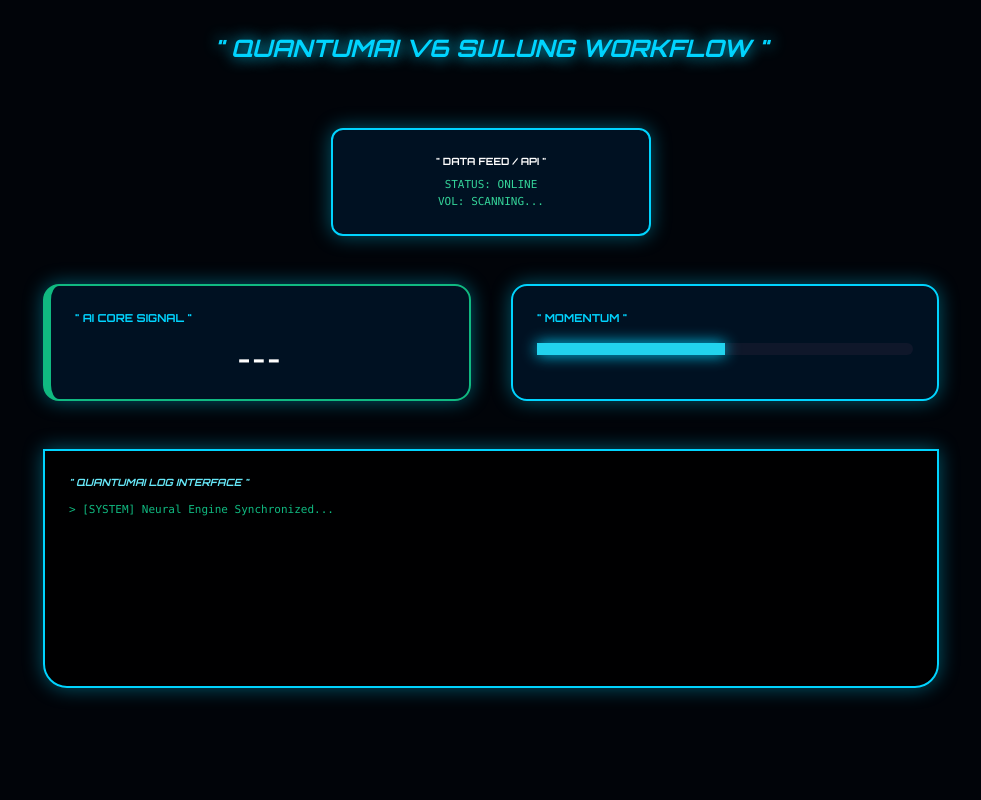
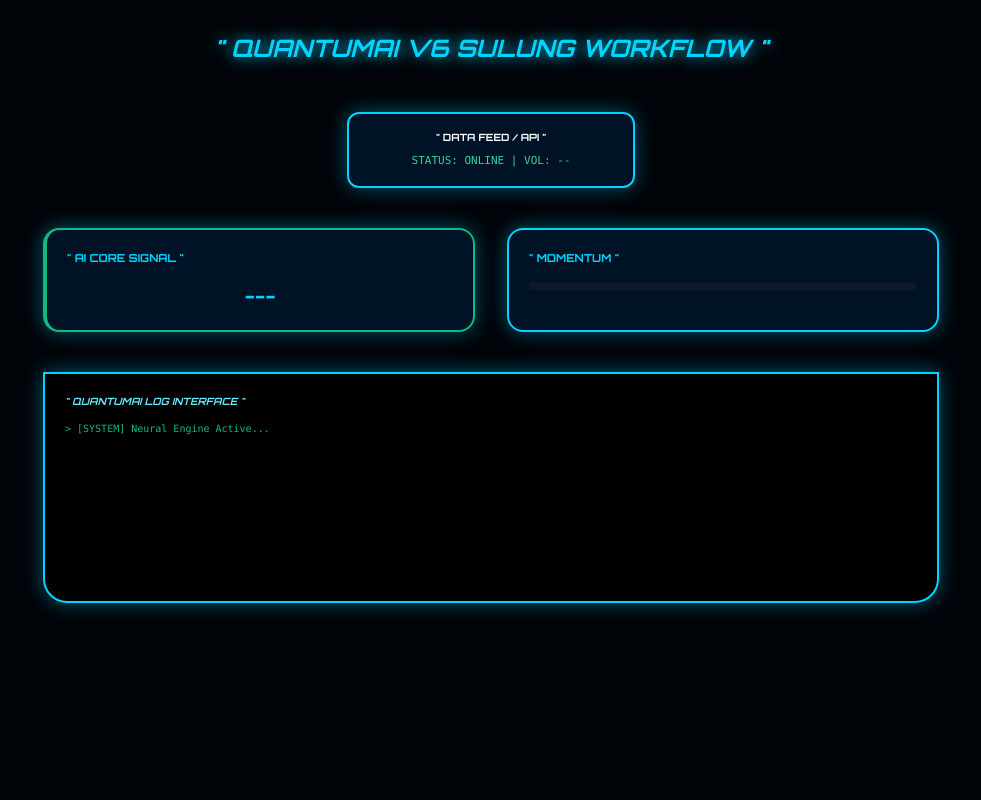
Before and after one commit to dadanrukanda89-lab/QuantumAI, a Flask app: page / in a window 1280 px wide. Shown: the whole page, without its empty margins (149-1130 px from the left). Run offline with Flask 3, Linux system fonts and the light colour scheme; some libraries are stand-ins or nearby versions.

Commit message:
Update index.html

```diff
--- a/templates/index.html
+++ b/templates/index.html
@@ -8,62 +8,48 @@
     <style>
         @import url('https://fonts.googleapis.com/css2?family=Orbitron:wght@700&display=swap');
         body { background: #010409; color: #00d4ff; font-family: 'Orbitron', sans-serif; min-height: 100vh; }
-
-        .neon-border {
-            border: 2px solid #00d4ff;
-            box-shadow: 0 0 20px rgba(0, 212, 255, 0.4);
-            background: rgba(0, 20, 40, 0.8);
-            transition: all 0.4s ease;
+        .neon-card {
+            background: rgba(0, 20, 40, 0.9); border: 2px solid #00d4ff;
+            box-shadow: 0 0 20px rgba(0, 212, 255, 0.4); transition: all 0.4s ease;
         }
-
         /* ZOOM RAKSASA 1.6x */
-        .neon-border:hover, .neon-border:active {
-            transform: scale(1.6);
-            z-index: 999;
-            box-shadow: 0 0 60px #00d4ff;
-            background: #001a33;
-            border-color: #fff;
+        .neon-card:hover, .neon-card:active {
+            transform: scale(1.6); z-index: 999; box-shadow: 0 0 60px #00d4ff;
+            background: #001a33; border-color: #fff;
         }
-
         .glow-text { text-shadow: 0 0 15px #00d4ff; }
     </style>
 </head>
-<body class="p-8">
-
-    <h1 class="text-center text-2xl mb-16 glow-text italic uppercase">" QuantumAI v6 Sulung Workflow "</h1>
-
-    <div class="max-w-4xl mx-auto space-y-12">
+<body class="p-4 md:p-8">
+    <h1 class="text-center text-xl md:text-2xl mb-12 glow-text italic uppercase">" QuantumAI v6 Sulung Workflow "</h1>
+    <div class="max-w-4xl mx-auto space-y-10">
         <div class="flex justify-center">
-            <div class="neon-border p-6 w-80 rounded-xl text-center">
+            <div class="neon-card p-4 w-72 rounded-xl text-center">
                 <p class="text-[10px] mb-2 text-white font-bold uppercase">" Data Feed / API "</p>
                 <div class="text-[11px] font-mono text-emerald-400">
-                    STATUS: <span id="status">ONLINE</span><br>VOL: <span id="vol">SCANNING...</span>
+                    STATUS: <span id="status">ONLINE</span> | VOL: <span id="vol">--</span>
                 </div>
             </div>
         </div>
-
-        <div class="grid grid-cols-2 gap-10">
-            <div class="neon-border p-6 rounded-2xl border-l-8 border-emerald-500">
-                <p class="text-[11px] mb-4 font-bold">" AI CORE SIGNAL "</p>
-                <div id="signal" class="text-center text-2xl font-black tracking-widest text-white">---</div>
+        <div class="grid grid-cols-2 gap-8">
+            <div class="neon-card p-5 rounded-2xl border-l-4 border-emerald-500">
+                <p class="text-[11px] mb-4">" AI CORE SIGNAL "</p>
+                <div id="signal" class="text-center text-xl font-black">---</div>
             </div>
-
-            <div class="neon-border p-6 rounded-2xl">
-                <p class="text-[11px] mb-4 font-bold">" MOMENTUM "</p>
-                <div class="h-3 w-full bg-slate-900 rounded-full">
-                    <div id="m-bar" class="h-full bg-cyan-400 shadow-[0_0_15px_#00d4ff]" style="width: 50%"></div>
+            <div class="neon-card p-5 rounded-2xl">
+                <p class="text-[11px] mb-4">" MOMENTUM "</p>
+                <div class="h-2 w-full bg-slate-900 rounded-full overflow-hidden">
+                    <div id="m-bar" class="h-full bg-cyan-400" style="width: 0%"></div>
                 </div>
             </div>
         </div>
-
-        <div class="neon-border p-6 rounded-b-3xl bg-black/90 mt-10">
-            <p class="text-[10px] mb-3 text-cyan-300 font-bold italic">" QUANTUMAI LOG INTERFACE "</p>
-            <div id="terminal" class="h-40 overflow-y-auto text-[11px] font-mono text-emerald-500 space-y-2">
-                <p>> [SYSTEM] Neural Engine Synchronized...</p>
+        <div class="neon-card p-5 rounded-b-3xl bg-black/90">
+            <p class="text-[10px] mb-3 text-cyan-300 italic">" QUANTUMAI LOG INTERFACE "</p>
+            <div id="terminal" class="h-40 overflow-y-auto text-[10px] font-mono text-emerald-500 space-y-2">
+                <p>> [SYSTEM] Neural Engine Active...</p>
             </div>
         </div>
     </div>
-
     <script>
         async function runEngine() {
             try {
@@ -72,9 +58,8 @@
                 document.getElementById('vol').innerText = data.vol;
                 document.getElementById('signal').innerText = data.signal;
                 document.getElementById('m-bar').style.width = data.momentum + '%';
-
                 const term = document.getElementById('terminal');
-                term.innerHTML += `<p>${data.log_msg || data.log}</p>`;
+                term.innerHTML += `<p>${data.log_msg}</p>`;
                 term.scrollTop = term.scrollHeight;
             } catch (e) { console.log("Engine offline"); }
         }
```
